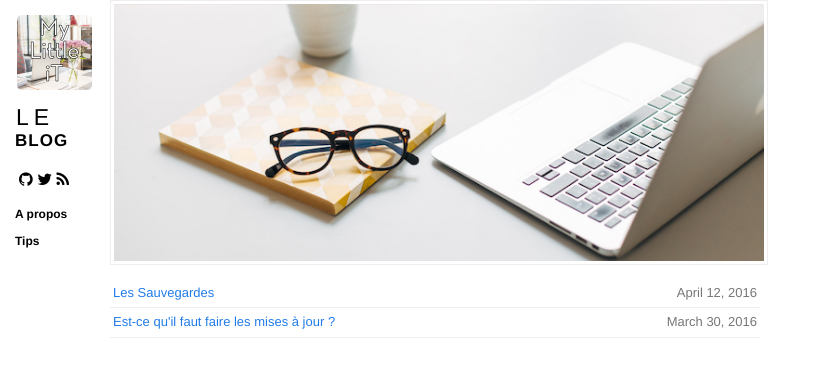
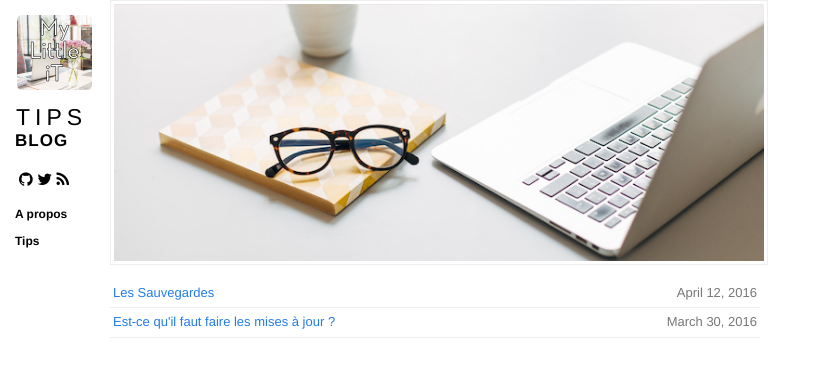
Before and after one commit to holman/left, a Jekyll site: the page built from index.html, in a window 1280 px wide. Shown: the top 377 px of the page, without its empty margins (0-816 px from the left). Built offline with Jekyll 4.4.1, drawn with Linux system fonts in a browser that asks for light colours; nearby versions of some CDN libraries.

Commit message:
Update _config.yml

```diff
--- a/_config.yml
+++ b/_config.yml
@@ -5,7 +5,7 @@ rdiscount:
 gems:
   - jekyll-sitemap
 
-name: Le Blog
+name: Tips Blog
 url: http://blog.mylittleit.fr
 description: Le blog de l'équipe IT My Little Paris
 twitter: My_Little_Paris
```
